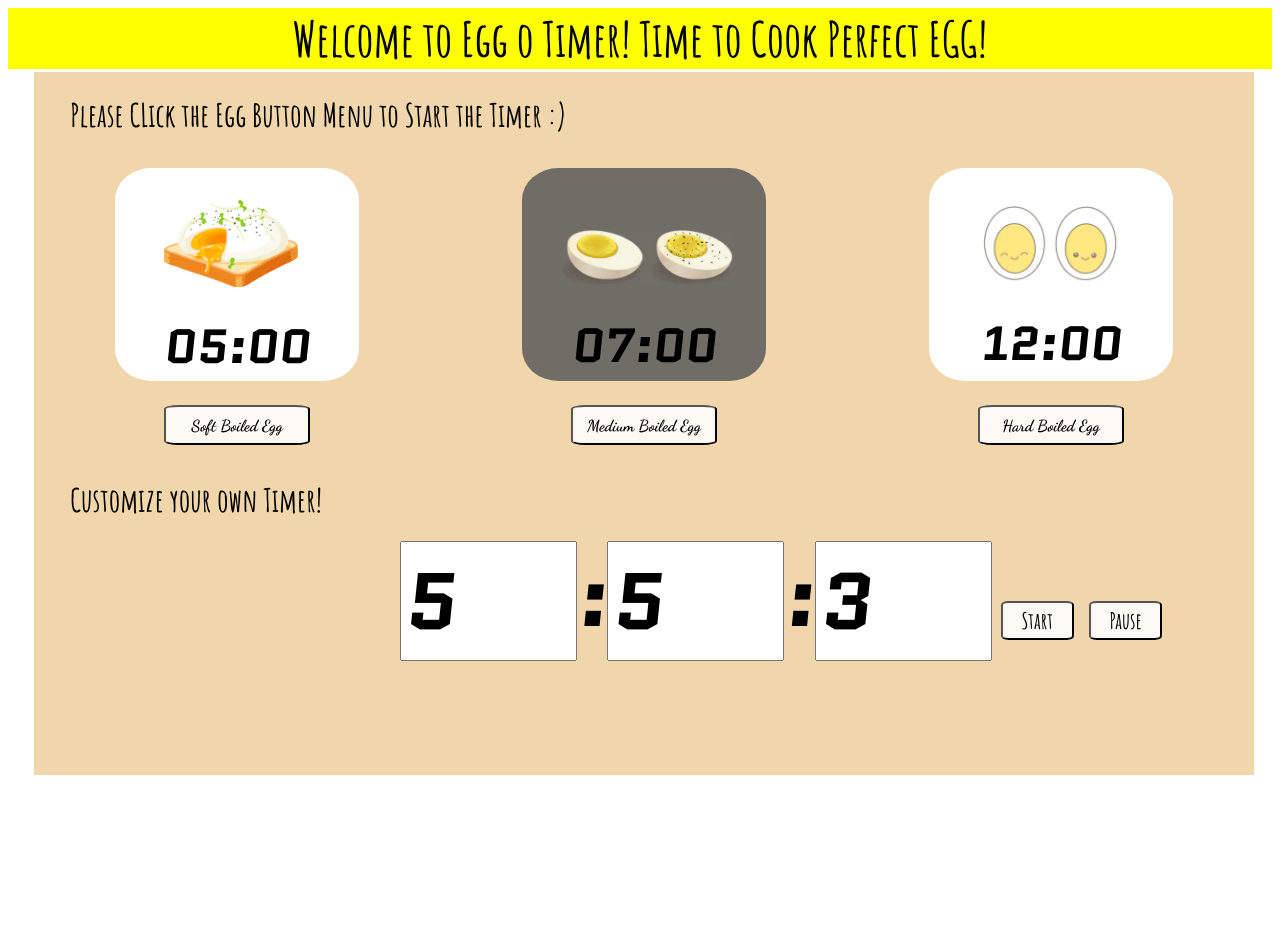
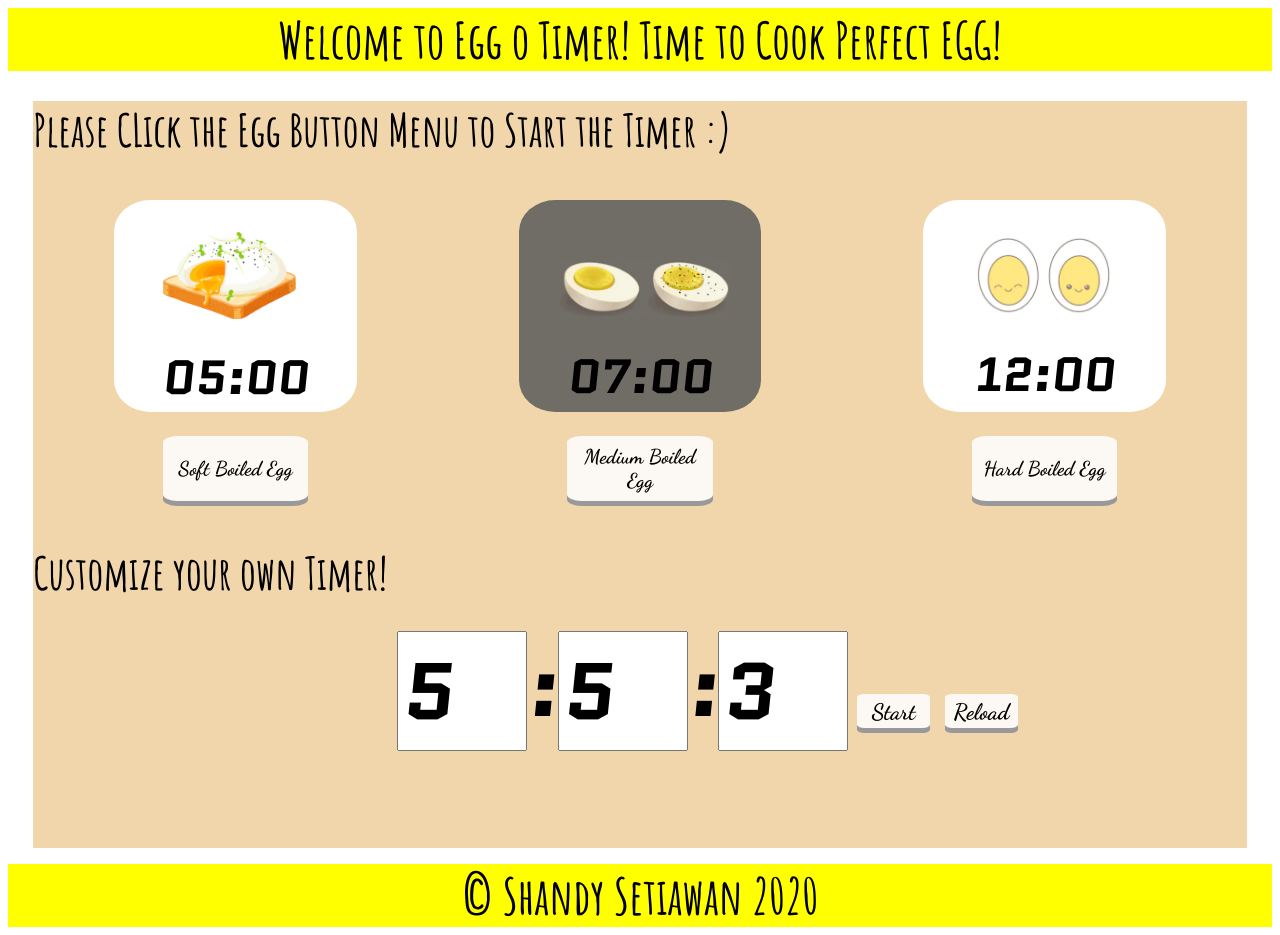
Before and after one commit to shandysetiawan/egg-o-timer, a plain HTML site: page index.html in a window 1280 px wide. Both pictures are taken after typing "5", "5", "5" into the empty fields and a click on the button "Start". Before the commit the page ends 800 px from the top, so only its background shows below. Drawn offline with Linux system fonts and the light colour scheme.

Commit message:
last commit

```diff
--- a/egg-o-timer.css
+++ b/egg-o-timer.css
@@ -3,23 +3,18 @@ body {
 }
 
 p {
-  font-size: 300%;
+  font-size: 50px;
   text-align: center;
+  margin: 0%;
 }
 
 h1 {
-  margin-left: 3%;
-}
-
-div.background {
-  border: 2px solid black;
+  font-size: 45px;
 }
 
 .container {
   margin-left: 2%;
   margin-right: 2%;
-  margin-top: -3.5%;
-  position: absolute;
   background-color: f1d6ab;
 }
 
@@ -80,7 +75,7 @@ div.background {
   margin: 1%;
   padding: 0.7%;
   font-family: "Dancing Script", cursive;
-  font-size: 100%;
+  font-size: 20px;
   border-radius: 10%;
 }
 
@@ -95,26 +90,57 @@ div.background {
 }
 
 .custom-timer {
-  font-size: 500%;
   display: inline-flex;
   margin-left: 30%;
   padding-bottom: 8%;
 }
 
+input {
+  font-size: 500%;
+}
+
 .custom {
-  font-size: 100%;
   font-family: "Quantico", sans-serif;
+  width: 130px;
 }
 
 #dot {
   font-family: "Quantico", sans-serif;
+  font-size: 500%;
 }
 .start-reset {
   width: 6%;
   margin: 0.5%;
   padding: 0.3%;
-  font-family: "Amatic SC", cursive;
+  font-family: "Dancing Script", cursive;
   font-size: 140%;
   border-radius: 10%;
   background-color: fcf8f3;
 }
+
+button {
+  padding: 1% 10px;
+  font-size: 24px;
+  text-align: center;
+  cursor: pointer;
+  outline: none;
+  color: black;
+  background-color: white;
+  border: none;
+  border-radius: 15px;
+  box-shadow: 0 5px #999;
+}
+
+button:hover {
+  background-color: yellow;
+}
+
+button:active {
+  background-color: gray;
+  box-shadow: 0 5px #666;
+  transform: translateY(4px);
+}
+
+footer {
+  background-color: yellow;
+}
--- a/egg-o-timer.js
+++ b/egg-o-timer.js
@@ -1,22 +1,23 @@
-var minuteSoftDisplay = document.getElementById('countdown-minute-soft');
-var secondSoftDisplay = document.getElementById('countdown-second-soft');
-var startSoft = document.getElementById('soft-button');
+var minuteSoftDisplay = document.getElementById("countdown-minute-soft");
+var secondSoftDisplay = document.getElementById("countdown-second-soft");
+var startSoft = document.getElementById("soft-button");
 
-var minuteMediumDisplay = document.getElementById('countdown-minute-medium');
-var secondMediumDisplay = document.getElementById('countdown-second-medium');
-var startMedium = document.getElementById('medium-button');
+var minuteMediumDisplay = document.getElementById("countdown-minute-medium");
+var secondMediumDisplay = document.getElementById("countdown-second-medium");
+var startMedium = document.getElementById("medium-button");
 
-var minuteHardDisplay = document.getElementById('countdown-minute-hard');
-var secondHardDisplay = document.getElementById('countdown-second-hard');
-var startHard = document.getElementById('hard-button');
+var minuteHardDisplay = document.getElementById("countdown-minute-hard");
+var secondHardDisplay = document.getElementById("countdown-second-hard");
+var startHard = document.getElementById("hard-button");
 
-var customHourDisplay = document.getElementById('hour');
-var customMinuteDisplay = document.getElementById('minute');
-var customSecondDisplay = document.getElementById('second');
-var startCustom = document.getElementById('start');
+var customHourDisplay = document.getElementById("hour");
+var customMinuteDisplay = document.getElementById("minute");
+var customSecondDisplay = document.getElementById("second");
+var startCustom = document.getElementById("start");
+var buttonAll = document.getElementsByTagName("button");
 
 function addZero(n) {
-  return n < 10 ? '0' + n : n;
+  return n < 10 ? "0" + n : n;
 }
 
 function startTimer(secondDisplay, minuteDisplay, timeStart) {
@@ -25,7 +26,7 @@ function startTimer(secondDisplay, minuteDisplay, timeStart) {
   var timerDuration = setInterval(function () {
     timeLeftSecond--;
     displaySecond--;
-    minuteDisplay.textContent = addZero(timeStart-1);
+    minuteDisplay.textContent = addZero(timeStart - 1);
     secondDisplay.textContent = addZero(displaySecond);
     if (displaySecond <= 0) {
       displaySecond = 60;
@@ -36,37 +37,34 @@ function startTimer(secondDisplay, minuteDisplay, timeStart) {
       clearInterval(timerDuration);
     }
     if (timeLeftSecond <= 0 && timeStart == 0) {
-      minuteDisplay.style.color = 'red';
-      secondDisplay.style.color = 'red';
-      var audio = new Audio('./gallery/alarm.mp3');
+      minuteDisplay.style.color = "red";
+      secondDisplay.style.color = "red";
+      var audio = new Audio("./gallery/alarm.mp3");
       audio.play();
     }
   }, 1000);
 }
 
-startSoft.addEventListener('click', function () {
+startSoft.addEventListener("click", function () {
   startTimer(secondSoftDisplay, minuteSoftDisplay, 5);
   startSoft.disabled = true;
 });
 
-startMedium.addEventListener('click', function () {
+startMedium.addEventListener("click", function () {
   startTimer(secondMediumDisplay, minuteMediumDisplay, 7);
   startMedium.disabled = true;
 });
 
-startHard.addEventListener('click', function () {
+startHard.addEventListener("click", function () {
   startTimer(secondHardDisplay, minuteHardDisplay, 12);
   startHard.disabled = true;
 });
 
-const input = document.querySelector('input');
-const log = document.getElementById('log');
-
 var summary = 0;
 
-customHourDisplay.addEventListener('change', updateValue);
-customMinuteDisplay.addEventListener('change', updateValue);
-customSecondDisplay.addEventListener('change', updateValue);
+customHourDisplay.addEventListener("change", updateValue);
+customMinuteDisplay.addEventListener("change", updateValue);
+customSecondDisplay.addEventListener("change", updateValue);
 
 function updateValue() {
   summary =
@@ -75,8 +73,13 @@ function updateValue() {
     Number(customSecondDisplay.value);
 }
 
-start.addEventListener('click', function (e) {
+start.addEventListener("click", function (e) {
   e.preventDefault();
+  if (summary == 0) {
+    customSecondDisplay.textContent = 00;
+    customMinuteisplay.textContent = 00;
+    customHourDisplay.textContent = 00;
+  }
   var timeStart = summary;
   var displayHour = customHourDisplay.value;
   var displayMinute = customMinuteDisplay.value;
@@ -101,11 +104,16 @@ start.addEventListener('click', function (e) {
       clearInterval(timerDuration);
     }
     if (customSecondDisplay.value <= 0 && summary == 0) {
-      customSecondDisplay.style.color = 'red';
-      customMinuteDisplay.style.color = 'red';
-      customHourDisplay.style.color = 'red';
-      var audio = new Audio('./gallery/alarm.mp3');
+      customSecondDisplay.style.color = "red";
+      customMinuteDisplay.style.color = "red";
+      customHourDisplay.style.color = "red";
+      var audio = new Audio("./gallery/alarm.mp3");
       audio.play();
     }
   }, 1000);
+  start.disabled = true;
 });
+
+function refreshPage() {
+  window.location.reload();
+}
--- a/index.html
+++ b/index.html
@@ -66,18 +66,49 @@
         <form>
           <h1>Customize your own Timer!</h1>
           <div class="custom-timer">
-            <input type="number" min="0" max="99" class="custom" id="hour" />
+            <input
+              type="number"
+              min="0"
+              max="99"
+              size="2"
+              class="custom"
+              id="hour"
+            />
             <div id="dot">:</div>
-            <input type="number" min="0" max="99" class="custom" id="minute" />
+            <input
+              type="number"
+              min="0"
+              max="99"
+              size="2"
+              class="custom"
+              id="minute"
+            />
             <div id="dot">:</div>
-            <input type="number" min="0" max="99" class="custom" id="second" />
+            <input
+              type="number"
+              min="0"
+              max="99"
+              size="2"
+              class="custom"
+              id="second"
+            />
           </div>
           <button class="start-reset" id="start" type="submit">Start</button>
-          <button class="start-reset" id="pause">Pause</button>
+          <button class="start-reset" type="submit" onClick="refreshPage()">
+            Reload
+          </button>
         </form>
       </div>
     </div>
 
     <script src="egg-o-timer.js"></script>
   </body>
+  <footer>
+    <div id="footer">
+        <div id="footer_content">
+            <img src="">
+            <p> &copy; Shandy Setiawan 2020</p>
+        </div></div>
+    </div>
+  </footer>
 </html>
```
